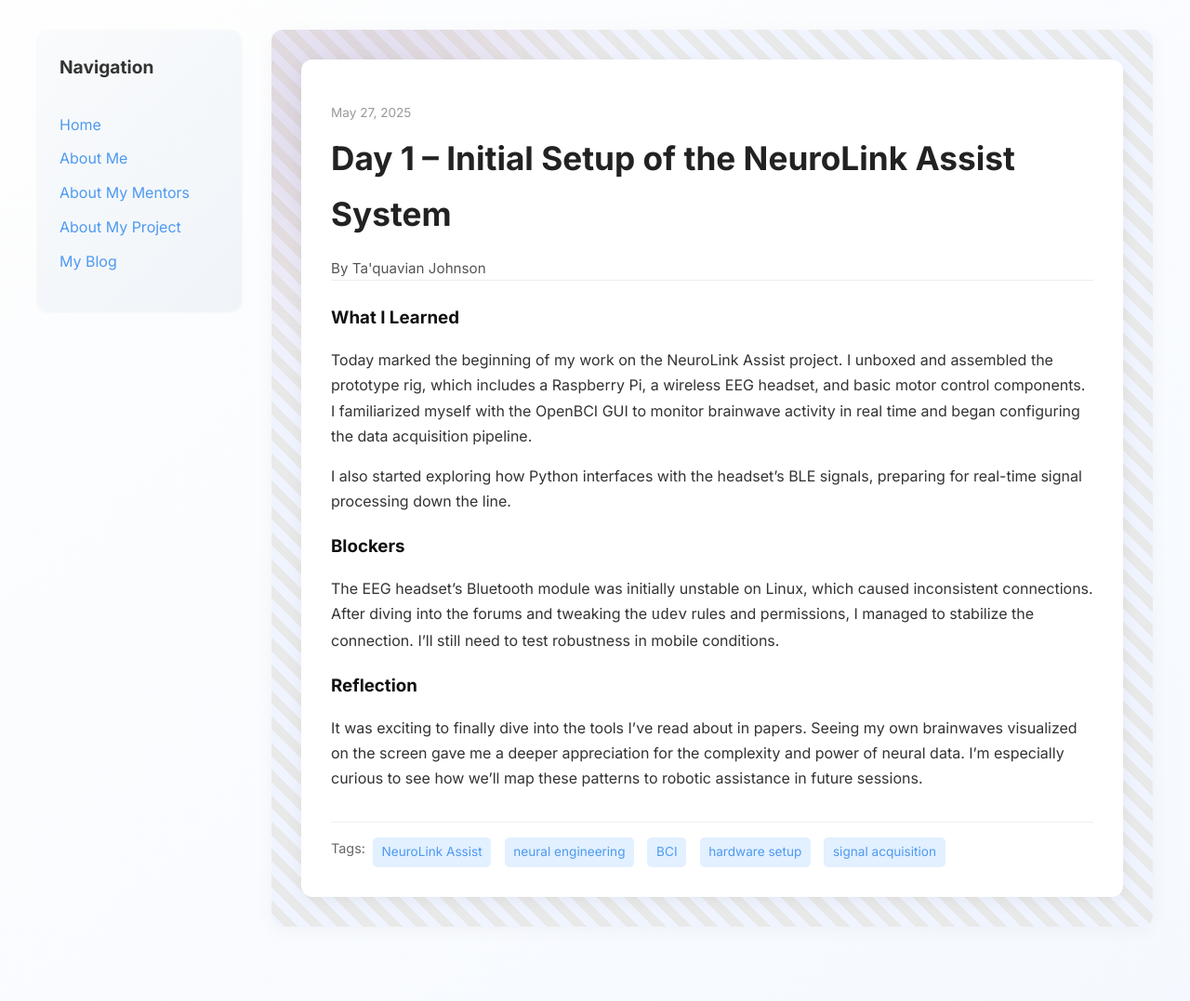
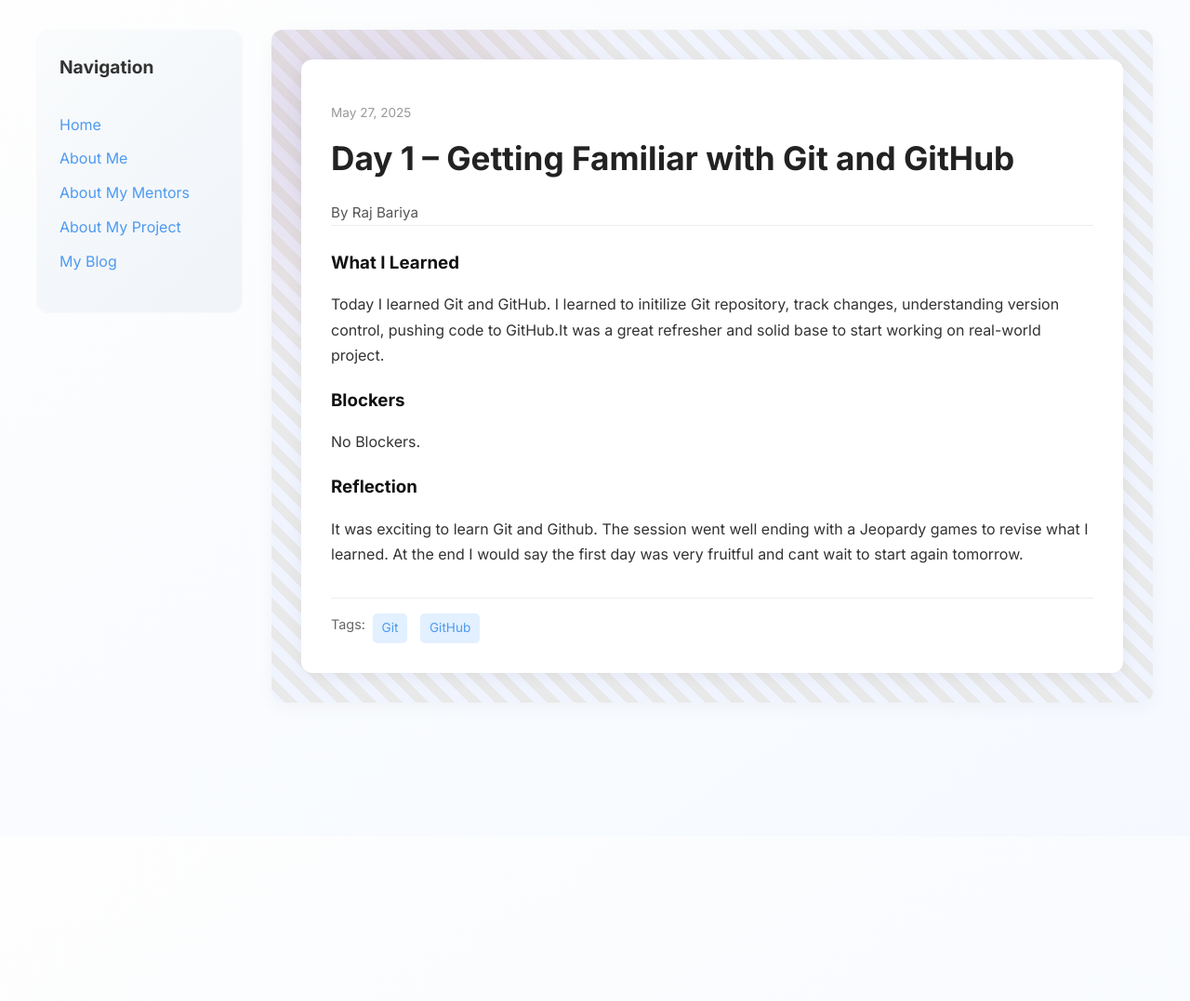
Before and after one commit to rajbariyaa/rajbariyaa.github.io, a Jekyll site: the page built from _posts/2025-05-27-day-1.md, in a window 1280 px wide. Shown: the whole page at 93% size. Built offline with Jekyll 4.4.1, drawn with Linux system fonts in a browser that asks for light colours; after the commit the page ends 900 px from its top, so only the background shows below that.

Commit message:
Update 2025-05-27-day-1.md

```diff
--- a/_posts/2025-05-27-day-1.md
+++ b/_posts/2025-05-27-day-1.md
@@ -1,19 +1,16 @@
 ---
 layout: post
-title: "Day 1 – Initial Setup of the NeuroLink Assist System"
+title: "Day 1 – Getting Familiar with Git and GitHub"
 date: 2025-05-27
-author: Ta'quavian Johnson
+author: Raj Bariya
 permalink: /day1.html
-tags: ["NeuroLink Assist", "neural engineering", "BCI", "hardware setup", "signal acquisition"]
+tags: ["Git", "GitHub"]
 
 what_i_learned: |
-  Today marked the beginning of my work on the NeuroLink Assist project. I unboxed and assembled the prototype rig, which includes a Raspberry Pi, a wireless EEG headset, and basic motor control components. I familiarized myself with the OpenBCI GUI to monitor brainwave activity in real time and began configuring the data acquisition pipeline.
-
-  I also started exploring how Python interfaces with the headset's BLE signals, preparing for real-time signal processing down the line.
-
+  Today I learned Git and GitHub. I learned to initilize Git repository, track changes, understanding version control, pushing code to GitHub.It was a great refresher and solid base to start working on real-world project.
 blockers: |
-  The EEG headset’s Bluetooth module was initially unstable on Linux, which caused inconsistent connections. After diving into the forums and tweaking the `udev` rules and permissions, I managed to stabilize the connection. I’ll still need to test robustness in mobile conditions.
+  No Blockers.
 
 reflection: |
-  It was exciting to finally dive into the tools I’ve read about in papers. Seeing my own brainwaves visualized on the screen gave me a deeper appreciation for the complexity and power of neural data. I’m especially curious to see how we’ll map these patterns to robotic assistance in future sessions.
+  It was exciting to learn Git and Github. The session went well ending with a Jeopardy games to revise what I learned. At the end I would say the first day was very fruitful and cant wait to start again tomorrow.
 ---
```
